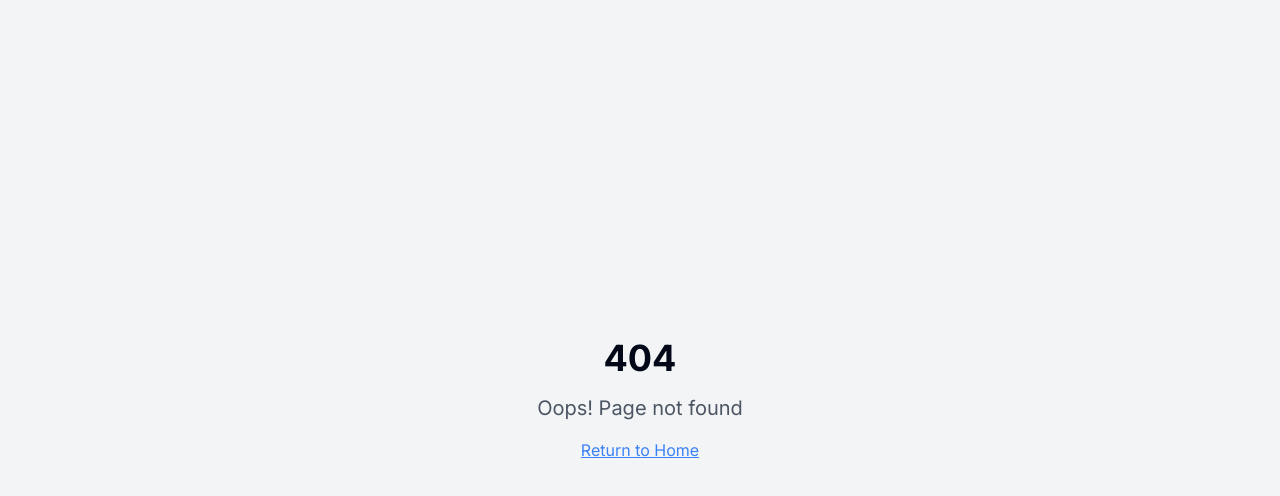
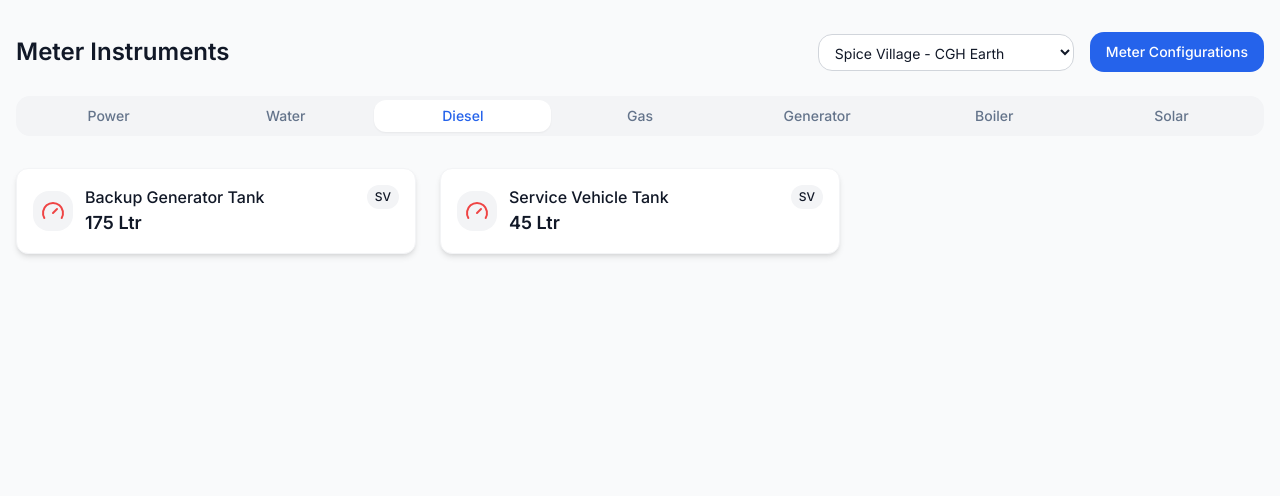
Before and after one commit to Annuabk/resort-meter-pulse-view, a React (Vite) app: page /meters/diesel in a window 1280 px wide. Before the commit this address had no page. Shown: the top 496 px of the page. Built offline with nearby package versions, Linux system fonts and the light colour scheme.

Commit message:
feat: Implement meter details page
Adds a new page to display detailed information for each meter type, including a tab menu, location selector, and individual meter cards.

```diff
--- a/src/App.tsx
+++ b/src/App.tsx
@@ -6,6 +6,7 @@ import { QueryClient, QueryClientProvider } from "@tanstack/react-query";
 import { BrowserRouter, Routes, Route } from "react-router-dom";
 import { ThemeProvider } from "./context/ThemeContext";
 import Index from "./pages/Index";
+import MeterInstruments from "./pages/MeterInstruments";
 import NotFound from "./pages/NotFound";
 
 const queryClient = new QueryClient();
@@ -19,6 +20,8 @@ const App = () => (
         <BrowserRouter>
           <Routes>
             <Route path="/" element={<Index />} />
+            <Route path="/meters" element={<MeterInstruments />} />
+            <Route path="/meters/:category" element={<MeterInstruments />} />
             {/* ADD ALL CUSTOM ROUTES ABOVE THE CATCH-ALL "*" ROUTE */}
             <Route path="*" element={<NotFound />} />
           </Routes>
--- /dev/null
+++ b/src/components/MeterCard.tsx
@@ -0,0 +1,53 @@
+
+import React from 'react';
+import { Boiler, Droplet, Fuel, Power, Gauge, Generator, SolarPanel } from 'lucide-react';
+import { MeterInstrument } from '@/types/dashboard';
+
+interface MeterCardProps {
+  instrument: MeterInstrument;
+}
+
+export const MeterCard: React.FC<MeterCardProps> = ({ instrument }) => {
+  // Function to determine which icon to display based on category
+  const getIcon = () => {
+    switch (instrument.category.toLowerCase()) {
+      case 'power':
+        return <Power className="h-6 w-6 text-meter-power" />;
+      case 'water':
+        return <Droplet className="h-6 w-6 text-meter-water" />;
+      case 'diesel':
+        return <Gauge className="h-6 w-6 text-meter-diesel" />;
+      case 'gas':
+        return <Fuel className="h-6 w-6 text-meter-gas" />;
+      case 'generator':
+        return <Generator className="h-6 w-6 text-meter-generator" />;
+      case 'boiler':
+        return <Boiler className="h-6 w-6 text-meter-boiler" />;
+      case 'solar':
+        return <SolarPanel className="h-6 w-6 text-yellow-500" />;
+      default:
+        return <Gauge className="h-6 w-6 text-gray-500" />;
+    }
+  };
+
+  return (
+    <div className="bg-white dark:bg-gray-800 rounded-xl shadow-md hover:shadow-lg transition-shadow p-4 border border-gray-100 dark:border-gray-700">
+      <div className="flex justify-between">
+        <div className="flex items-center space-x-3">
+          <div className="p-2 bg-gray-100 dark:bg-gray-700 rounded-lg">
+            {getIcon()}
+          </div>
+          <div>
+            <h3 className="font-medium text-gray-900 dark:text-gray-100">{instrument.name}</h3>
+            <p className="text-lg font-semibold">
+              {instrument.value} {instrument.unit}
+            </p>
+          </div>
+        </div>
+        <div className="bg-gray-100 dark:bg-gray-700 px-2 py-1 rounded-md text-xs font-medium self-start">
+          {instrument.location}
+        </div>
+      </div>
+    </div>
+  );
+};
--- a/src/components/SummaryPanel.tsx
+++ b/src/components/SummaryPanel.tsx
@@ -1,5 +1,6 @@
 
 import React from 'react';
+import { Link } from 'react-router-dom';
 import { PropertyData } from '@/types/dashboard';
 import { Card, CardContent, CardHeader, CardTitle } from '@/components/ui/card';
 import { Droplet, Fuel, Power, Gauge } from 'lucide-react';
@@ -28,7 +29,8 @@ export const SummaryPanel: React.FC<SummaryPanelProps> = ({ properties }) => {
 
   return (
     <div className="grid grid-cols-1 md:grid-cols-2 lg:grid-cols-4 gap-4 mb-6">
-      <Card>
+      <Link to="/meters/power">
+        <Card className="hover:shadow-md transition-shadow cursor-pointer">
           <CardHeader className="flex flex-row items-center justify-between pb-2">
             <CardTitle className="text-sm font-medium text-meter-power">
               Total Power
@@ -39,8 +41,10 @@ export const SummaryPanel: React.FC<SummaryPanelProps> = ({ properties }) => {
             <div className="text-2xl font-bold">{totalPower.toLocaleString()} kWh</div>
           </CardContent>
         </Card>
+      </Link>
 
-      <Card>
+      <Link to="/meters/water">
+        <Card className="hover:shadow-md transition-shadow cursor-pointer">
           <CardHeader className="flex flex-row items-center justify-between pb-2">
             <CardTitle className="text-sm font-medium text-meter-water">
               Total Water
@@ -51,8 +55,10 @@ export const SummaryPanel: React.FC<SummaryPanelProps> = ({ properties }) => {
             <div className="text-2xl font-bold">{totalWater.toLocaleString()} Ltr</div>
           </CardContent>
         </Card>
+      </Link>
 
-      <Card>
+      <Link to="/meters/gas">
+        <Card className="hover:shadow-md transition-shadow cursor-pointer">
           <CardHeader className="flex flex-row items-center justify-between pb-2">
             <CardTitle className="text-sm font-medium text-meter-gas">
               Total Gas
@@ -63,8 +69,10 @@ export const SummaryPanel: React.FC<SummaryPanelProps> = ({ properties }) => {
             <div className="text-2xl font-bold">{totalGas.toLocaleString()} KG</div>
           </CardContent>
         </Card>
+      </Link>
 
-      <Card>
+      <Link to="/meters/diesel">
+        <Card className="hover:shadow-md transition-shadow cursor-pointer">
           <CardHeader className="flex flex-row items-center justify-between pb-2">
             <CardTitle className="text-sm font-medium text-meter-diesel">
               Total Diesel
@@ -75,6 +83,7 @@ export const SummaryPanel: React.FC<SummaryPanelProps> = ({ properties }) => {
             <div className="text-2xl font-bold">{totalDiesel.toLocaleString()} Ltr</div>
           </CardContent>
         </Card>
+      </Link>
     </div>
   );
 };
--- /dev/null
+++ b/src/data/meterData.ts
@@ -0,0 +1,150 @@
+
+import { MeterCategoryItem, MeterInstrument } from '@/types/dashboard';
+
+// Categories for the tab menu
+export const meterCategories: MeterCategoryItem[] = [
+  { id: 'power', name: 'Power' },
+  { id: 'water', name: 'Water' },
+  { id: 'diesel', name: 'Diesel' },
+  { id: 'gas', name: 'Gas' },
+  { id: 'generator', name: 'Generator' },
+  { id: 'boiler', name: 'Boiler' },
+  { id: 'solar', name: 'Solar' }
+];
+
+// Mock meter instruments data
+export const meterInstruments: MeterInstrument[] = [
+  // Boiler instruments
+  {
+    id: 'boiler-1',
+    name: 'Laundry Steam Boiler',
+    category: 'boiler',
+    value: 30,
+    unit: 'KG',
+    location: 'SV'
+  },
+  {
+    id: 'boiler-2',
+    name: 'Hotwater Boiler',
+    category: 'boiler',
+    value: 5,
+    unit: 'KG',
+    location: 'SV'
+  },
+  {
+    id: 'boiler-3',
+    name: 'Kitchen Steam Boiler',
+    category: 'boiler',
+    value: 18,
+    unit: 'KG',
+    location: 'SV'
+  },
+
+  // Power instruments
+  {
+    id: 'power-1',
+    name: 'Main Meter',
+    category: 'power',
+    value: 450,
+    unit: 'kWh',
+    location: 'SV'
+  },
+  {
+    id: 'power-2',
+    name: 'Kitchen Power',
+    category: 'power',
+    value: 120,
+    unit: 'kWh',
+    location: 'SV'
+  },
+  {
+    id: 'power-3',
+    name: 'Swimming Pool',
+    category: 'power',
+    value: 75,
+    unit: 'kWh',
+    location: 'SV'
+  },
+
+  // Water instruments
+  {
+    id: 'water-1',
+    name: 'Main Water Tank',
+    category: 'water',
+    value: 2500,
+    unit: 'Ltr',
+    location: 'SV'
+  },
+  {
+    id: 'water-2',
+    name: 'Garden Irrigation',
+    category: 'water',
+    value: 750,
+    unit: 'Ltr',
+    location: 'SV'
+  },
+
+  // Diesel instruments
+  {
+    id: 'diesel-1',
+    name: 'Backup Generator Tank',
+    category: 'diesel',
+    value: 175,
+    unit: 'Ltr',
+    location: 'SV'
+  },
+  {
+    id: 'diesel-2',
+    name: 'Service Vehicle Tank',
+    category: 'diesel',
+    value: 45,
+    unit: 'Ltr',
+    location: 'SV'
+  },
+
+  // Gas instruments
+  {
+    id: 'gas-1',
+    name: 'Main Kitchen Supply',
+    category: 'gas',
+    value: 65,
+    unit: 'KG',
+    location: 'SV'
+  },
+  {
+    id: 'gas-2',
+    name: 'Outdoor Cooking Area',
+    category: 'gas',
+    value: 12,
+    unit: 'KG',
+    location: 'SV'
+  },
+
+  // Generator instruments
+  {
+    id: 'generator-1',
+    name: 'Primary Backup Generator',
+    category: 'generator',
+    value: 25,
+    unit: 'kW',
+    location: 'SV'
+  },
+
+  // Solar instruments
+  {
+    id: 'solar-1',
+    name: 'Rooftop Solar Array',
+    category: 'solar',
+    value: 35,
+    unit: 'kW',
+    location: 'SV'
+  },
+  {
+    id: 'solar-2',
+    name: 'Garden Solar Lights',
+    category: 'solar',
+    value: 2.5,
+    unit: 'kW',
+    location: 'SV'
+  }
+];
--- /dev/null
+++ b/src/pages/MeterInstruments.tsx
@@ -0,0 +1,93 @@
+
+import React, { useState } from 'react';
+import { useParams } from 'react-router-dom';
+import {
+  Tabs,
+  TabsList,
+  TabsTrigger
+} from '@/components/ui/tabs';
+import { Button } from '@/components/ui/button';
+import { Select } from '@/components/ui/select';
+import { MeterCard } from '@/components/MeterCard';
+import { useTheme } from '@/context/ThemeContext';
+import { meterCategories, meterInstruments } from '@/data/meterData';
+
+const MeterInstruments = () => {
+  const { category } = useParams();
+  const [selectedCategory, setSelectedCategory] = useState<string>(category || 'boiler');
+  const [selectedLocation, setSelectedLocation] = useState<string>("Spice Village - CGH Earth");
+  const { theme } = useTheme();
+
+  const filteredInstruments = meterInstruments.filter(
+    instrument => instrument.category.toLowerCase() === selectedCategory.toLowerCase()
+  );
+
+  const handleCategoryChange = (value: string) => {
+    setSelectedCategory(value);
+  };
+
+  const locations = [
+    "Spice Village - CGH Earth",
+    "Coconut Lagoon - CGH Earth",
+    "Brunton Boatyard - CGH Earth",
+    "Marari Beach - CGH Earth"
+  ];
+
+  return (
+    <div className="min-h-screen bg-gray-50 dark:bg-gray-900 text-gray-900 dark:text-gray-100 transition-colors duration-200">
+      <div className="container px-4 py-8 mx-auto max-w-screen-xl">
+        <div className="flex flex-col md:flex-row md:items-center justify-between mb-6">
+          <h1 className="text-2xl font-semibold mb-4 md:mb-0">Meter Instruments</h1>
+
+          <div className="flex flex-col md:flex-row items-start md:items-center gap-4">
+            <div className="relative w-full md:w-auto">
+              <select
+                className="block w-full md:w-64 rounded-md border border-gray-300 bg-white py-2 pl-3 pr-10 text-sm outline-none focus:border-blue-500 dark:bg-gray-800 dark:border-gray-700 dark:text-gray-200"
+                value={selectedLocation}
+                onChange={(e) => setSelectedLocation(e.target.value)}
+              >
+                {locations.map((location) => (
+                  <option key={location} value={location}>{location}</option>
+                ))}
+              </select>
+            </div>
+
+            <Button variant="default" className="bg-blue-600 hover:bg-blue-700 text-white w-full md:w-auto">
+              Meter Configurations
+            </Button>
+          </div>
+        </div>
+
+        <Tabs
+          defaultValue={selectedCategory}
+          value={selectedCategory}
+          onValueChange={handleCategoryChange}
+          className="w-full mb-8"
+        >
+          <TabsList className="w-full mb-6 overflow-x-auto flex whitespace-nowrap p-1 bg-gray-100 dark:bg-gray-800 rounded-md">
+            {meterCategories.map((cat) => (
+              <TabsTrigger
+                key={cat.id}
+                value={cat.id}
+                className="flex-1 min-w-[100px] data-[state=active]:bg-white dark:data-[state=active]:bg-gray-700 data-[state=active]:text-blue-600 dark:data-[state=active]:text-blue-400"
+              >
+                {cat.name}
+              </TabsTrigger>
+            ))}
+          </TabsList>
+        </Tabs>
+
+        <div className="grid grid-cols-1 md:grid-cols-2 lg:grid-cols-3 gap-6">
+          {filteredInstruments.map((instrument) => (
+            <MeterCard
+              key={instrument.id}
+              instrument={instrument}
+            />
+          ))}
+        </div>
+      </div>
+    </div>
+  );
+};
+
+export default MeterInstruments;
```
Also changed, not shown: src/types/dashboard.ts (+17 -0 lines). Lines whose indentation alone changed are shown as unchanged.
